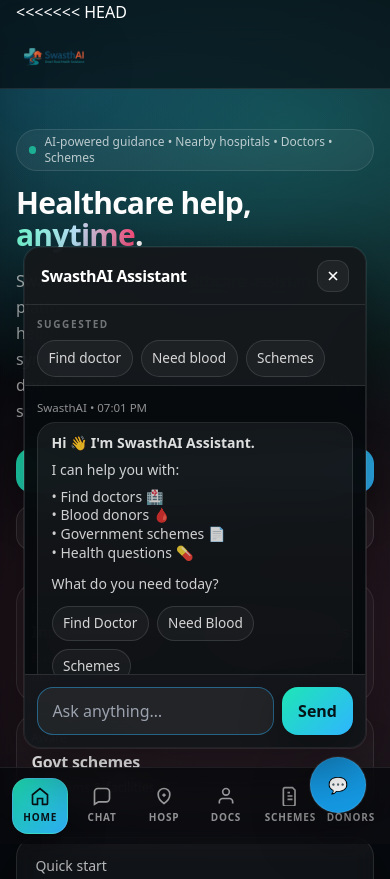
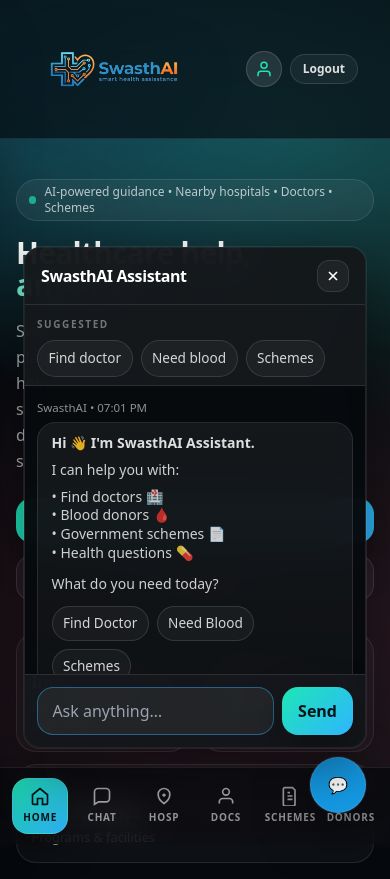
Before and after one commit to Chethan77667/SwasthAI, a Flask app: page / in a window 390 px wide. Shown: the top 879 px of the page. Run offline with Flask 3, Linux system fonts and the light colour scheme; the visitor is signed in with stand-in values (Sample User, id 1); some libraries are stand-ins or nearby versions.

Commit message:
Initial SwasthAI project18

```diff
--- a/templates/index.html
+++ b/templates/index.html
@@ -79,33 +79,20 @@
 
     <!-- Top nav -->
     <header class="sticky top-0 z-50 backdrop-blur-xl bg-ink-950/65 border-b border-white/10">
-      <div class="mx-auto max-w-6xl px-4 sm:px-6">
-<<<<<<< HEAD
-        <div class="flex items-center justify-between gap-3 py-3 md:grid md:grid-cols-[auto,1fr,auto] md:items-center md:py-4">
-          <!-- Brand (logo only, no extra text) -->
-          <a href="#top" class="group inline-flex items-center min-w-0">
-            <img
-              src="/static/Gemini_Generated_Image_nw2rotnw2rotnw2r-removebg-preview.png"
-              alt="SwasthAI logo"
-              class="h-10 sm:h-12 md:h-16 w-auto max-w-[160px] sm:max-w-[220px] md:max-w-none object-contain object-left drop-shadow-[0_10px_28px_rgba(0,0,0,0.65)] group-hover:drop-shadow-[0_14px_40px_rgba(0,0,0,0.75)] transition"
-              loading="eager"
-            />
-          </a>
+      <div class="mx-auto max-w-6xl px-6">
 
-          <!-- Center nav (matches screenshot structure) -->
-          <nav class="hidden md:flex items-center justify-center gap-1 text-sm text-white/75">
-            <a class="navlink" href="#chat">Chatbot</a>
-            <a class="navlink" href="#finder">Hospitals</a>
-            <a class="navlink" href="#doctors">Doctors</a>
-            <a class="navlink" href="#schemes">Schemes</a>
-=======
-        <div class="flex items-center justify-between py-3">
-          <a href="{{ url_for('home') }}" class="group inline-flex items-center gap-2">
-            <span class="relative grid place-items-center h-9 w-9 rounded-xl bg-white/10 border border-white/15 shadow-soft">
-              <span class="h-3.5 w-3.5 rounded-full bg-gradient-to-br from-mint-500 to-skyx-500"></span>
-            </span>
-            <span class="font-semibold tracking-tight text-white/95">SwasthAI</span>
-            <span class="hidden sm:inline text-xs text-white/55 border border-white/10 rounded-full px-2 py-0.5">Smart healthcare</span>
+        <div class="flex items-center justify-between gap-6 py-5">
+          <a href="{{ url_for('home') }}" class="group inline-flex items-center min-w-0">
+            <div class="flex items-center min-w-0">
+              <div class="max-w-[180px] sm:max-w-[220px] md:max-w-[280px] lg:max-w-[320px] w-full">
+                <img
+                  src="/static/Gemini_Generated_Image_r973ssr973ssr973-removebg-preview.png"
+                  alt="SwasthAI logo"
+                  class="w-full h-auto object-contain object-left drop-shadow-[0_10px_28px_rgba(0,0,0,0.65)] group-hover:drop-shadow-[0_14px_40px_rgba(0,0,0,0.75)] transition"
+                  loading="eager"
+                />
+              </div>
+            </div>
           </a>
 
           <nav class="hidden md:flex items-center gap-1 text-sm text-white/75">
@@ -115,12 +102,7 @@
             <a class="navlink" href="{{ url_for('doctors_page') }}" data-i18n="nav.doctors">Doctors</a>
             <a class="navlink" href="{{ url_for('schemes_page') }}" data-i18n="nav.schemes">Schemes</a>
             <a class="navlink" href="{{ url_for('donors_page') }}">Donors</a>
-            <a class="navlink" href="{{ url_for('home') }}">Home</a>
-            <a class="navlink" href="{{ url_for('chatbot_page') }}">Chatbot</a>
-            <a class="navlink" href="{{ url_for('hospitals_page') }}">Hospitals</a>
-            <a class="navlink" href="{{ url_for('doctors_page') }}">Doctors</a>
-            <a class="navlink" href="{{ url_for('schemes_page') }}">Schemes</a>
->>>>>>> 62cb8e42bf55df7c4867f0b9b940595aeef3cea7
+
           </nav>
 
           <div class="flex items-center gap-2">
```
Also changed, not shown: static/Gemini_Generated_Image_nw2rotnw2rotnw2r-removebg-preview.png (deleted), static/Gemini_Generated_Image_r973ssr973ssr973-removebg-preview.png (added).
